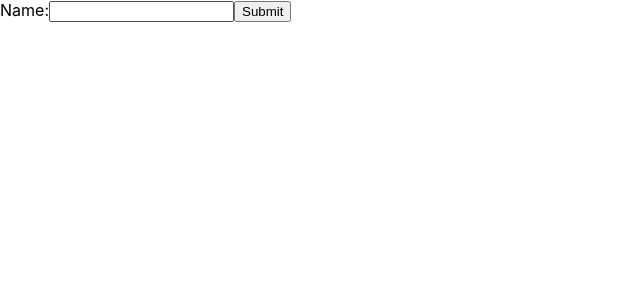
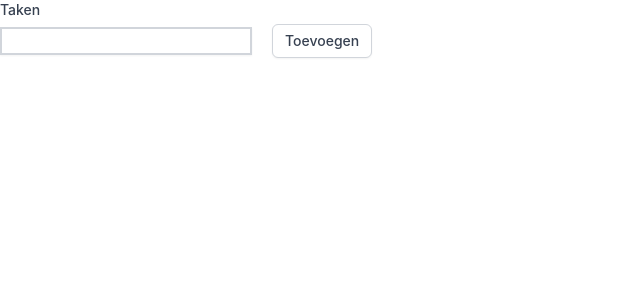
Before and after one commit to D3nic33/to-do-app, a React (Create React App) app: page / in a window 1280 px wide. Shown: the top 300 px of the page, without its empty margins (0-640 px from the left). Built offline with nearby package versions, Linux system fonts and the light colour scheme.

Commit message:
Add tailwinscss to project and style to-do input

```diff
--- a/package.json
+++ b/package.json
@@ -34,5 +34,10 @@
       "last 1 firefox version",
       "last 1 safari version"
     ]
+  },
+  "devDependencies": {
+    "autoprefixer": "^10.4.2",
+    "postcss": "^8.4.6",
+    "tailwindcss": "^3.0.23"
   }
 }
--- a/src/App.js
+++ b/src/App.js
@@ -36,6 +36,38 @@ class HandleUserInput extends React.Component {
   render() {
     return (
       <div>
+        <form onSubmit={this.handleSubmit} className='ml-auto mr-auto'>
+          <label tmlFor="taskinput" className="block text-sm font-medium text-gray-700">Taken</label>
+            <div className="mt-1 flex items-center">
+              <div className="inline-block">
+                <input
+                    type="text"
+                    name='taskinput'
+                    value={this.state.value}
+                    onChange={this.handleChange}
+                    className="border-gray-300 border-2 shadow-sm"
+                  />
+              </div>
+              <input type="submit" value="Toevoegen" className="ml-5 bg-white py-2 px-3 border border-gray-300 rounded-md shadow-sm text-sm leading-4 font-medium text-gray-700 hover:bg-gray-50 focus:outline-none focus:ring-2 focus:ring-offset-2 focus:ring-indigo-500" />
+            </div>
+        </form>
+        <div>
+          <NumberList tasksList={todo}/>
+        </div>
+      </div>
+    )
+  }
+}
+
+export default HandleUserInput;
+
+
+
+
+
+
+/*
+      <div className='container ml-12'>
         <form onSubmit={this.handleSubmit}>
           <label>
             Name:
@@ -43,6 +75,7 @@ class HandleUserInput extends React.Component {
               type="text"
               value={this.state.value}
               onChange={this.handleChange}
+              className="border-gray-200 border-2"
             />
           </label>
           <input type="submit" value="Submit" />
@@ -51,8 +84,4 @@ class HandleUserInput extends React.Component {
           <NumberList tasksList={todo}/>
         </div>
       </div>
-    );
-  }
-}
-
-export default HandleUserInput;
+    );*/
--- a/src/index.css
+++ b/src/index.css
@@ -1,3 +1,7 @@
+@tailwind base;
+@tailwind components;
+@tailwind utilities;
+
 body {
   margin: 0;
   font-family: -apple-system, BlinkMacSystemFont, 'Segoe UI', 'Roboto', 'Oxygen',
--- /dev/null
+++ b/tailwind.config.js
@@ -0,0 +1,9 @@
+module.exports = {
+  content: [
+    "./src/**/*.{js,jsx,ts,tsx}",
+  ],
+  theme: {
+    extend: {},
+  },
+  plugins: [],
+}
```
Also changed, not shown: 1 other file (tests, documents, lock files or other folders).
